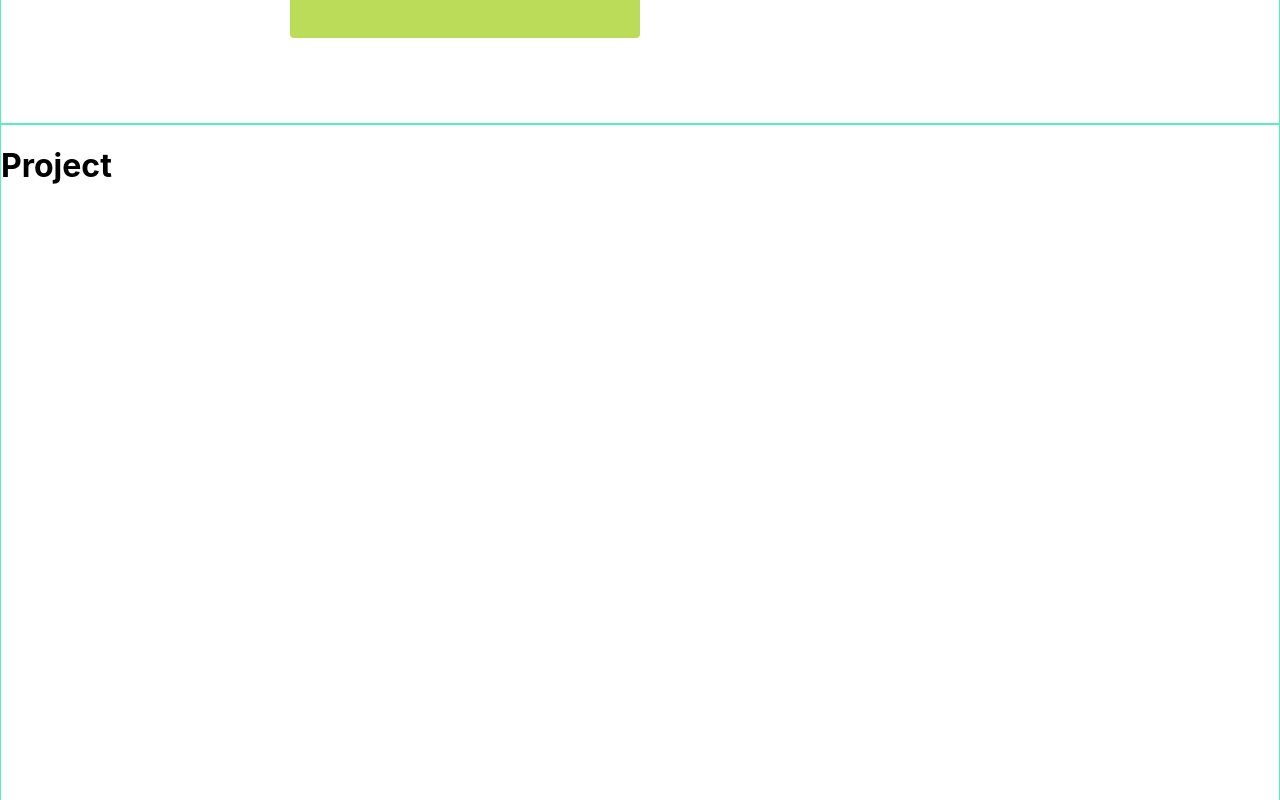
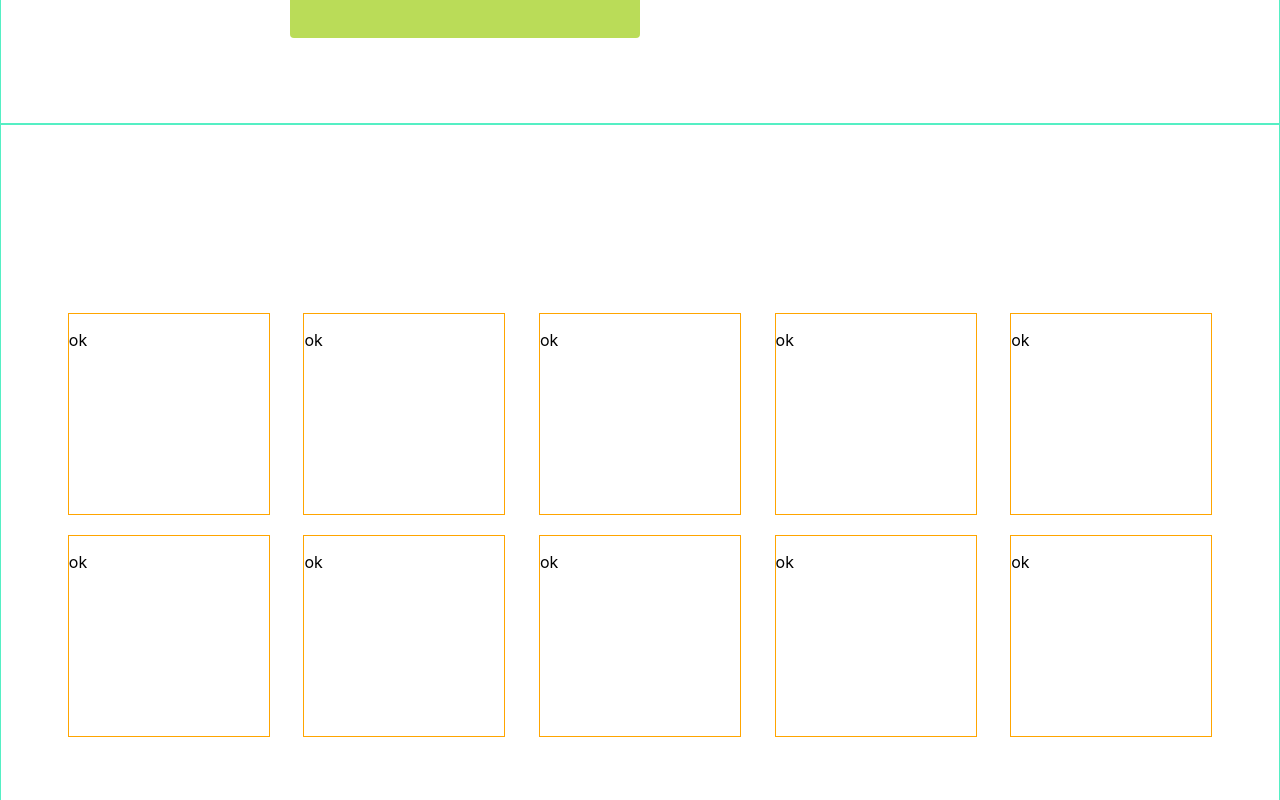
Before and after one commit to TheoGU/Portfolio, a React (Create React App) app: page / in a window 1280 px wide. Shown: the part 1480-2280 px from the top of the page. Built offline with nearby package versions, Linux system fonts and the light colour scheme.

Commit message:
project Case done

```diff
--- a/src/components/Project/index.js
+++ b/src/components/Project/index.js
@@ -1,9 +1,19 @@
 import React from 'react'
+import './style.css'
 
 const Project = (props) => {
   return (
     <div style={styles.container}>
-      <h1>Project</h1>
+      <div className="block" style={styles.block}><p>ok</p></div>
+      <div className="block" style={styles.block}><p>ok</p></div>
+      <div className="block" style={styles.block}><p>ok</p></div>
+      <div className="block" style={styles.block}><p>ok</p></div>
+      <div className="block" style={styles.block}><p>ok</p></div>
+      <div className="block" style={styles.block}><p>ok</p></div>
+      <div className="block" style={styles.block}><p>ok</p></div>
+      <div className="block" style={styles.block}><p>ok</p></div>
+      <div className="block" style={styles.block}><p>ok</p></div>
+      <div className="block" style={styles.block}><p>ok</p></div>
     </div>
   )
 }
@@ -12,8 +22,20 @@ export default Project
 
 const styles = {
   container:{
+    display:'flex',
+    flexWrap: 'wrap',
     height: `100vh`,
-    border: `1px solid #55efc4`
-
+    border: `1px solid #55efc4`,
+    justifyContent:'space-around',
+    alignItems:'center',
+    alignContent:'center',
+    paddingLeft:50,
+    paddingRight:50,
+  },
+  block:{
+    width:200,
+    height:200,
+    border: `1px solid orange`,
+    margin:10
   }
 }
--- /dev/null
+++ b/src/components/Project/style.css
@@ -0,0 +1,5 @@
+@media screen and (max-width: 640px) {
+  .block{
+    background-color: red;
+  }
+}
```
